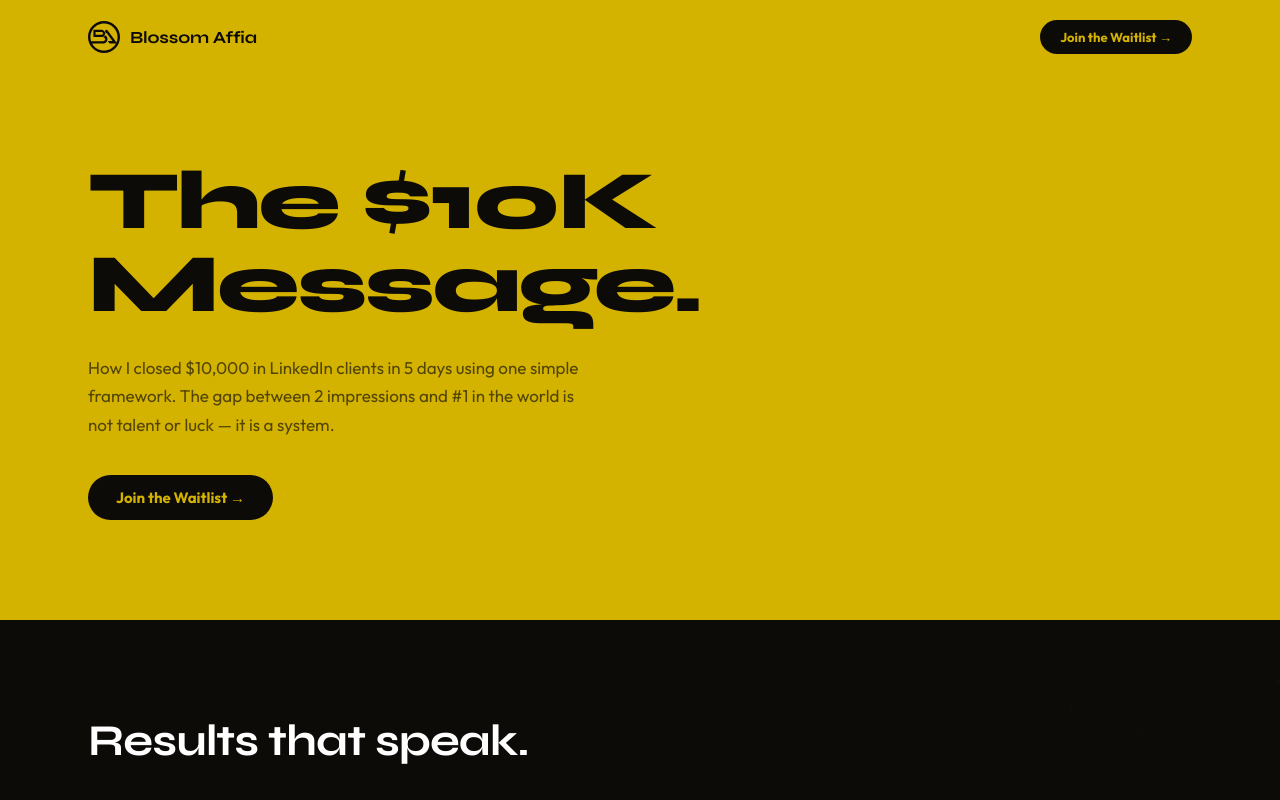
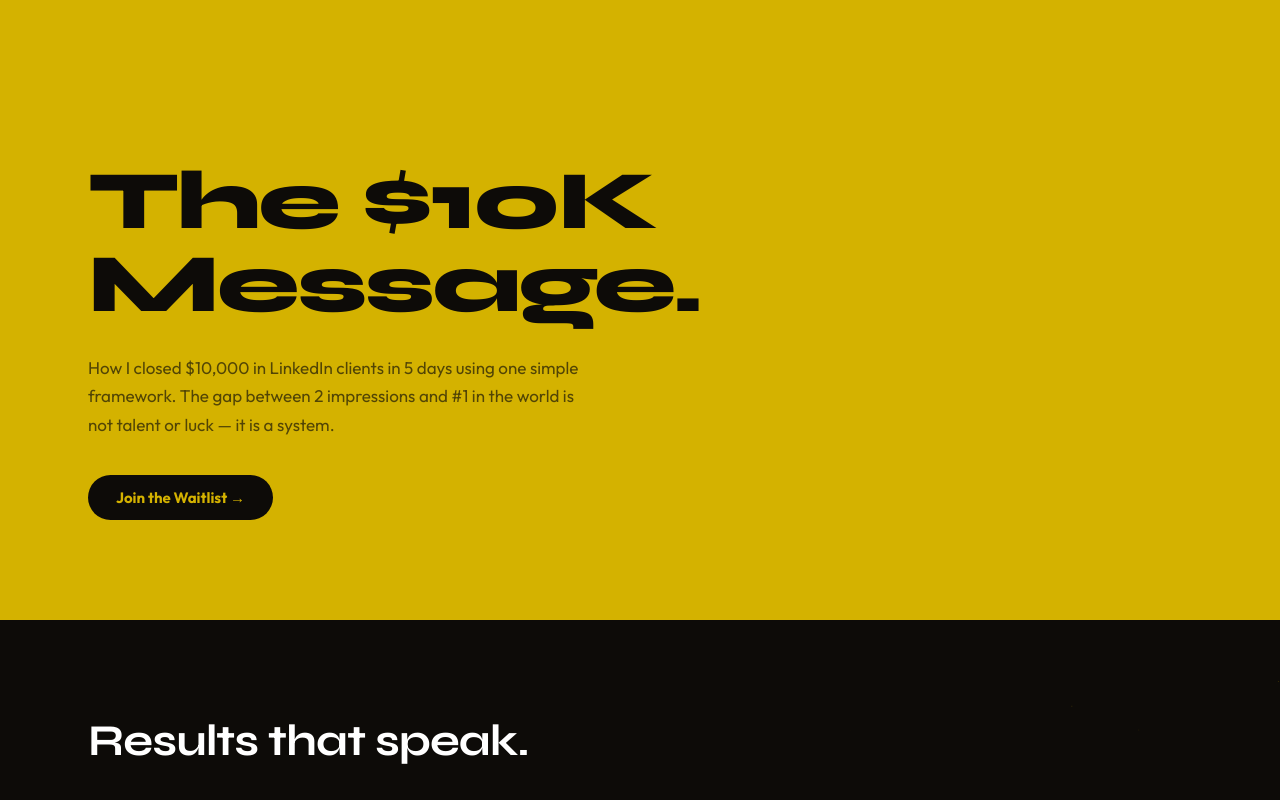
Before and after one commit to Blossom-AF/ebook-website, a Next.js app: page / in a window 1280 px wide. Shown: the top 800 px of the page. Built offline with nearby package versions, Linux system fonts and the light colour scheme.

Commit message:
Remove navbar, keep hero CTA only

```diff
--- a/app/page.tsx
+++ b/app/page.tsx
@@ -227,7 +227,6 @@ export default function WaitlistPage() {
 
       {showForm && <WaitlistModal onClose={() => setShowForm(false)} />}
 
-      <NavBar onJoin={() => setShowForm(true)} />
 
       <section className="wl-hero">
         <div className="wl-inner" style={{ position: 'relative', zIndex: 1 }}>
```
